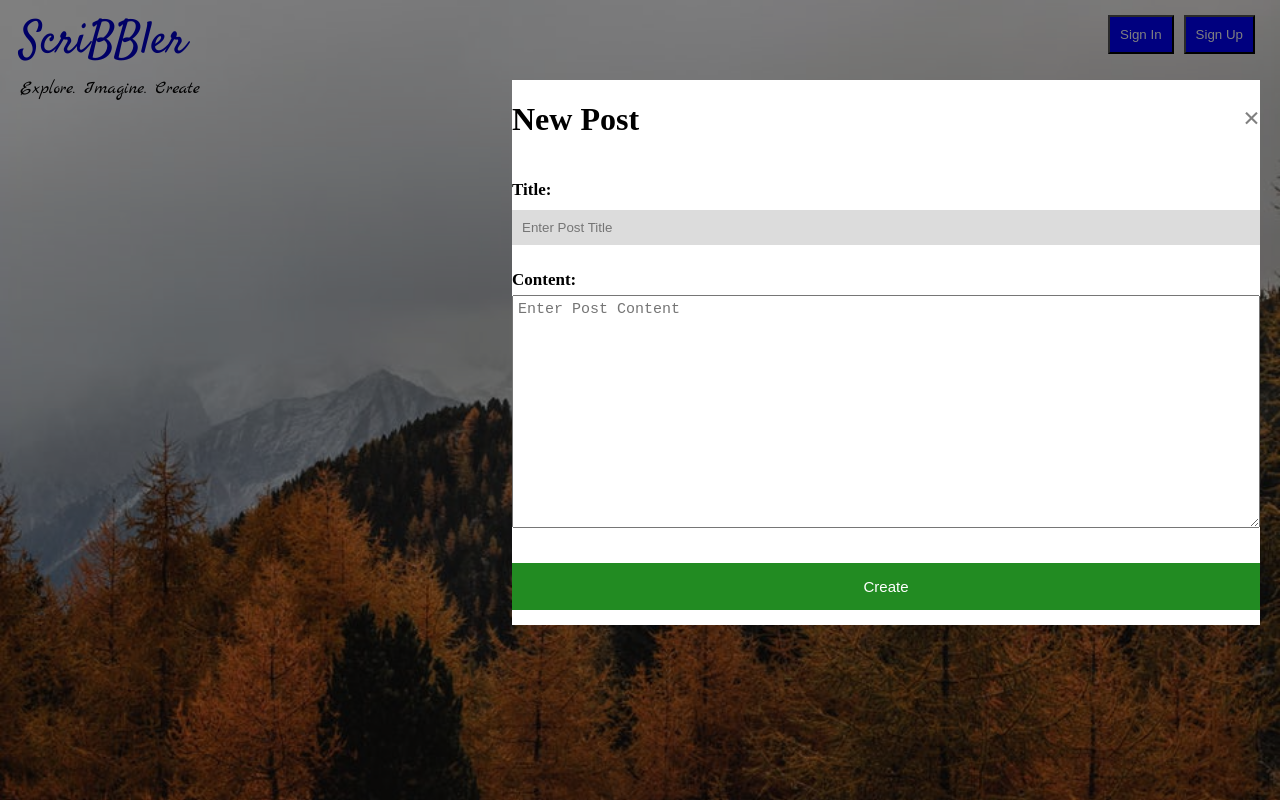
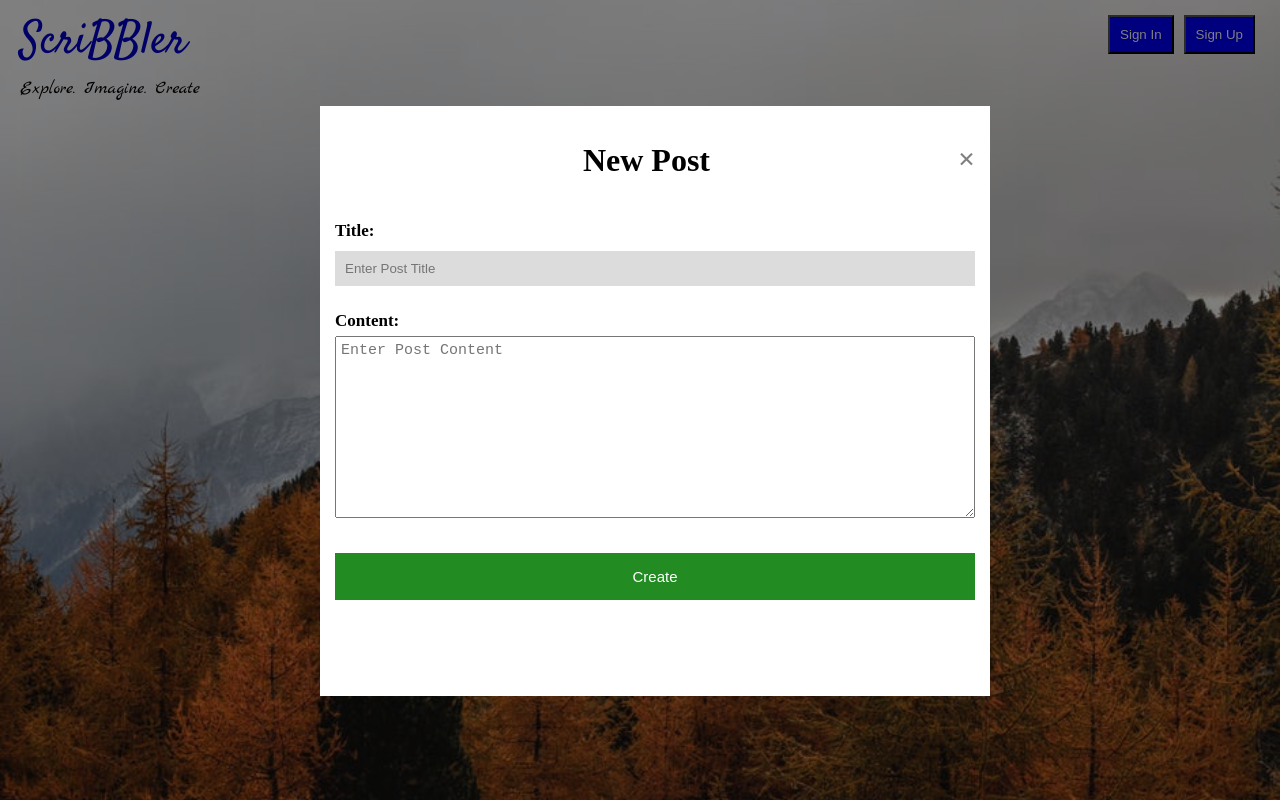
Before and after one commit to HiteshSehgal/Scribbler_Website, a plain HTML site: page index.html in a window 1280 px wide. Both pictures are taken after a click on the button "Create Post". Drawn offline with Linux system fonts and the light colour scheme.

Commit message:
Twelth Commit : Fixing More Errors

```diff
--- a/css/index.css
+++ b/css/index.css
@@ -54,3 +54,24 @@ body
 }
 
 /* -------------------- CENTER BUTTONS CSS ENDS HERE -------------------- */
+
+
+/* -------------------- MODAL (CREATE POST) CSS STARTS HERE -------------------- */
+
+#create_post_modal.modalContainer
+{
+ left : 25% ;
+ top : 12% ;
+ width : 50% ;
+ height : 70% ;
+ padding : 15px ;
+ margin-top : 10px ;
+}
+
+h1#id_3
+{
+  text-align : center ;
+  color : black ;
+}
+
+/* -------------------- MODAL (CREATE POST) CSS ENDS HERE -------------------- */
--- a/index.html
+++ b/index.html
@@ -116,7 +116,7 @@
 <!-- ------------------------------CREATE POST MODAL STARTS HERE------------------------------ -->
 
         <!-- Insert code for Create Post modal here -->
-        <div class="modal" id="modal_create_post"  >
+        <div class="modal" id="modal_create_post">
             <div id="create_post_modal" class="modalContainer">
 
                 <h1 id="id_3">
@@ -126,10 +126,10 @@
 
                 <form id="create_post_form" name="Create_Post_Form">
                     <label for="create_post_title" class="label-text">Title:</label>
-                    <input type="text" id="create_post_title" placeholder="Enter Post Title"></input>
+                    <input type="text" id="create_post_title" placeholder="Enter Post Title" required></input>
 
                     <label for="create_post_content" class="label-text">Content:</label>
-                    <textarea id="create_post_content" rows="13%" cols="80%" style="padding: 5px; font-size: 15px " placeholder="Enter Post Content"></textarea>
+                    <textarea id="create_post_content" rows="10%" cols="70%" style=" padding : 5px ; font-size : 15px " placeholder="Enter Post Content" required></textarea>
 
                     <button type="submit" onclick="buttonCreatePost(create_post_title,create_post_content)" class="create_post_button">Create</button>
 
--- a/js/post.js
+++ b/js/post.js
@@ -164,7 +164,7 @@ function comment_add(text_area)
     var div = document.getElementById('all_comments');
     div.innerHTML = paragraph + div.innerHTML ;
     var all_comments = document.getElementById('comments_textarea');
-    all_comments.value=all_comments.defaultValue;
+    all_comments.value = all_comments.defaultValue;
   }
 }
 /* -------------------- LIKE / EDIT / COMMENTS JAVASCRIPT ENDS HERE -------------------- */
```
